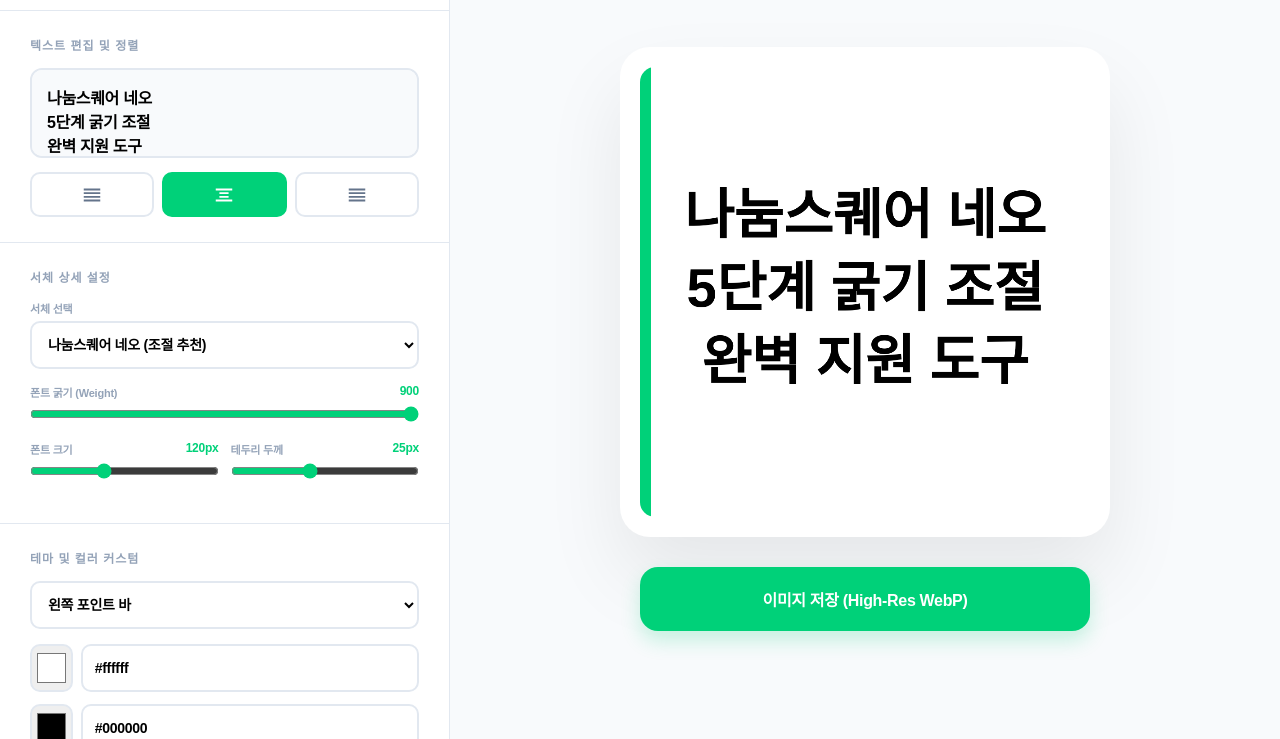
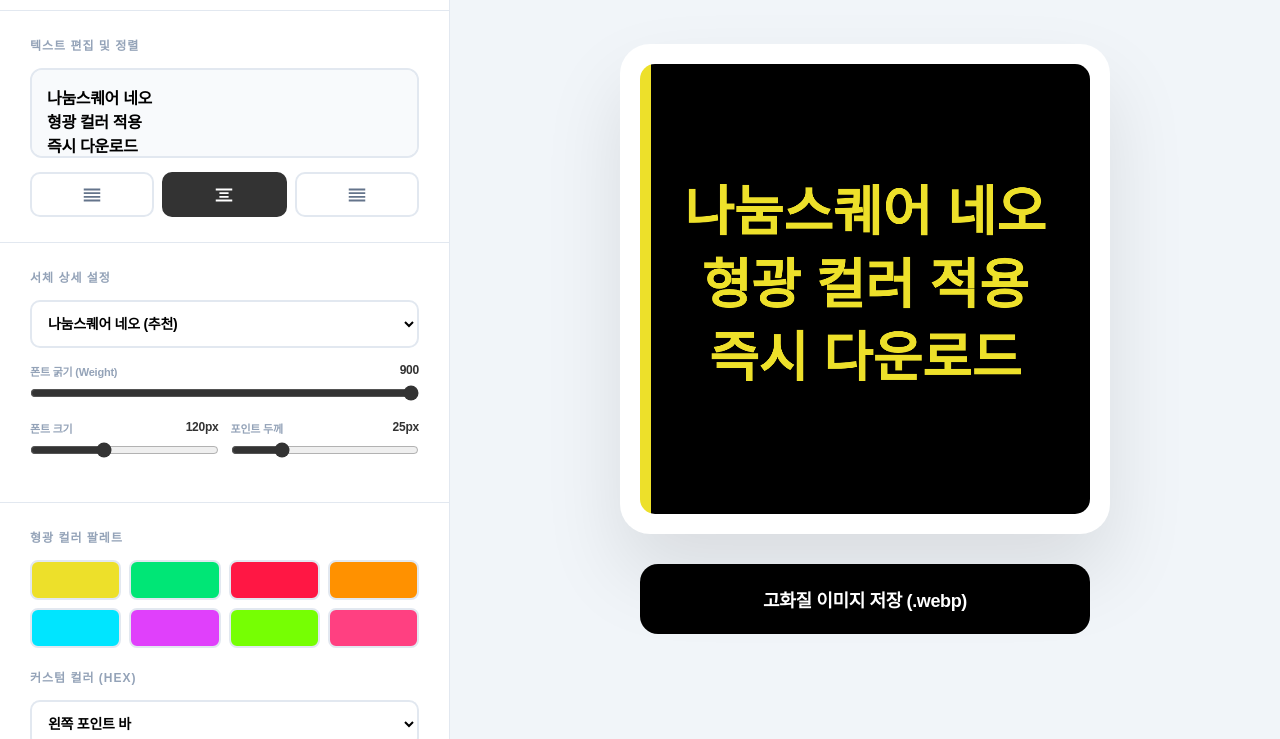
Before and after one commit to 304-crypto/sum2, a plain HTML site: page index.html in a window 1280 px wide. Shown: the part 61-800 px from the top of the page. Drawn offline with Linux system fonts and the light colour scheme; a web font is replaced by a local one.

Commit message:
Update index.html

```diff
--- a/index.html
+++ b/index.html
@@ -3,15 +3,11 @@
 <head>
     <meta charset="UTF-8">
     <meta name="viewport" content="width=device-width, initial-scale=1.0">
-    <title>Thumbnail Pro 5.0 - Variable Fonts</title>
+    <title>Thumbnail Pro 6.0 - Neon & Nanum</title>
 
-    <!-- 폰트 로드: 나눔스퀘어 네오 (전체 두께) -->
+    <!-- 폰트 로드 -->
     <link rel="stylesheet" type="text/css" href="https://hangeul.pstatic.net/hangeul_static/webfont/NanumSquareNeo/NanumSquareNeo.css">
-
-    <!-- 폰트 로드: 프리텐다드 (전체 두께 지원) -->
     <link rel="stylesheet" as="style" crossorigin href="https://cdn.jsdelivr.net/gh/orioncactus/pretendard@v1.3.9/dist/web/static/pretendard.min.css" />
-
-    <!-- 기타 디자인 폰트 (단일 두께) -->
     <link href="https://fonts.googleapis.com/css2?family=Black+Han+Sans&family=Do+Hyeon&family=Jua&family=Bagel+Fat+One&display=swap" rel="stylesheet">
 
     <style>
@@ -20,9 +16,9 @@
         @font-face { font-family: 'Esamanru'; src: url('https://fastly.jsdelivr.net/gh/projectnoonnu/noonfonts_20-04@2.1/EsamanruBold.woff') format('woff'); }
 
         :root {
-            --bg-main: #f8fafc;
+            --bg-main: #f1f5f9;
             --sidebar-bg: #ffffff;
-            --accent: #00d179;
+            --accent: #ede02a;
             --text-dark: #0f172a;
             --border: #e2e8f0;
         }
@@ -31,48 +27,49 @@
         body { background-color: var(--bg-main); color: var(--text-dark); display: flex; height: 100vh; overflow: hidden; }
 
         /* 사이드바 */
-        .sidebar { width: 450px; background: var(--sidebar-bg); border-right: 1px solid var(--border); display: flex; flex-direction: column; height: 100%; overflow-y: auto; z-index: 100; }
+        .sidebar { width: 450px; background: var(--sidebar-bg); border-right: 1px solid var(--border); display: flex; flex-direction: column; height: 100%; overflow-y: auto; }
         .sidebar-header { padding: 25px 30px; border-bottom: 1px solid var(--border); background: #fff; position: sticky; top: 0; z-index: 10; }
-        .sidebar-header h1 { font-size: 18px; font-weight: 900; color: var(--accent); }
+        .sidebar-header h1 { font-size: 18px; font-weight: 900; color: #333; }
 
         .config-section { padding: 25px 30px; border-bottom: 1px solid var(--border); }
         .config-title { font-size: 12px; font-weight: 800; color: #94a3b8; margin-bottom: 15px; text-transform: uppercase; letter-spacing: 1px; }
 
-        textarea { width: 100%; padding: 15px; border: 2px solid var(--border); border-radius: 12px; font-size: 16px; font-weight: 700; resize: none; min-height: 90px; background: #f8fafc; transition: 0.2s; }
-        textarea:focus { outline: none; border-color: var(--accent); background: #fff; }
+        textarea { width: 100%; padding: 15px; border: 2px solid var(--border); border-radius: 12px; font-size: 16px; font-weight: 700; resize: none; min-height: 90px; background: #f8fafc; }
 
         /* 정렬 아이콘 버튼 */
         .align-group { display: flex; gap: 8px; margin-top: 10px; }
-        .align-btn {
-            flex: 1; height: 45px; border: 2px solid var(--border); border-radius: 10px; background: #fff; cursor: pointer;
-            display: flex; align-items: center; justify-content: center; transition: 0.2s;
-        }
+        .align-btn { flex: 1; height: 45px; border: 2px solid var(--border); border-radius: 10px; background: #fff; cursor: pointer; display: flex; align-items: center; justify-content: center; transition: 0.2s; }
         .align-btn svg { width: 22px; height: 22px; fill: #64748b; }
-        .align-btn.active { background: var(--accent); border-color: var(--accent); }
+        .align-btn.active { background: #333; border-color: #333; }
         .align-btn.active svg { fill: #fff; }
 
         .control-row { display: grid; grid-template-columns: 1fr 1fr; gap: 12px; margin-bottom: 15px; }
-        .select, .hex-input { width: 100%; height: 48px; padding: 0 12px; border: 2px solid var(--border); border-radius: 10px; font-size: 14px; font-weight: 700; background: #fff; cursor: pointer; }
+        .select, .hex-input { width: 100%; height: 48px; padding: 0 12px; border: 2px solid var(--border); border-radius: 10px; font-size: 14px; font-weight: 700; background: #fff; }
+
+        /* 형광 팔레트 그리드 */
+        .neon-palette { display: grid; grid-template-columns: repeat(4, 1fr); gap: 8px; margin-bottom: 20px; }
+        .neon-btn { height: 40px; border-radius: 8px; border: 2px solid var(--border); cursor: pointer; transition: 0.2s; }
+        .neon-btn:hover { transform: scale(1.05); border-color: #333; }
 
         /* 프리셋 */
         .preset-grid { display: grid; grid-template-columns: repeat(3, 1fr); gap: 10px; }
         .preset-card { border: 2px solid var(--border); border-radius: 10px; padding: 6px; cursor: pointer; transition: 0.2s; text-align: center; }
-        .preset-card:hover { border-color: var(--accent); }
+        .preset-card:hover { border-color: #333; }
         .preset-box { width: 100%; height: 40px; border-radius: 6px; margin-bottom: 5px; display: flex; align-items: center; justify-content: center; font-size: 10px; font-weight: 900; }
         .preset-label { font-size: 10px; font-weight: 800; color: #64748b; }
 
         /* 메인 영역 */
         .main-content { flex: 1; display: flex; flex-direction: column; align-items: center; padding: 40px; overflow-y: auto; justify-content: center; }
-        .preview-wrap { background: #fff; padding: 20px; border-radius: 30px; box-shadow: 0 40px 80px rgba(0,0,0,0.08); }
+        .preview-wrap { background: #fff; padding: 20px; border-radius: 30px; box-shadow: 0 40px 80px rgba(0,0,0,0.1); }
         canvas { width: 450px; height: 450px; border-radius: 15px; display: block; }
 
-        .btn-download { width: 100%; max-width: 450px; margin-top: 30px; padding: 20px; background: var(--accent); color: white; border: none; border-radius: 18px; font-size: 16px; font-weight: 900; cursor: pointer; transition: 0.3s; box-shadow: 0 10px 20px rgba(0, 209, 121, 0.2); }
-        .btn-download:hover { background: #00b368; transform: translateY(-2px); }
+        .btn-download { width: 100%; max-width: 450px; margin-top: 30px; padding: 22px; background: #000; color: #fff; border: none; border-radius: 18px; font-size: 18px; font-weight: 900; cursor: pointer; transition: 0.3s; }
+        .btn-download:hover { background: #333; transform: translateY(-3px); }
 
         .range-wrap { margin-bottom: 15px; }
         .range-header { display: flex; justify-content: space-between; margin-bottom: 6px; font-size: 11px; font-weight: 800; color: #94a3b8; }
-        .range-val { color: var(--accent); font-size: 12px; }
-        input[type="range"] { width: 100%; accent-color: var(--accent); cursor: pointer; }
+        .range-val { color: #333; font-size: 12px; }
+        input[type="range"] { width: 100%; accent-color: #333; cursor: pointer; }
 
         .color-group { display: flex; gap: 8px; align-items: center; margin-bottom: 12px; }
         .color-input { width: 48px; height: 48px; padding: 3px; border: 2px solid var(--border); border-radius: 10px; cursor: pointer; }
@@ -82,45 +79,35 @@
 
 <aside class="sidebar">
     <div class="sidebar-header">
-        <h1>THUMBNAIL PRO 5.0</h1>
+        <h1>Thumbnail Maker Pro 6.0</h1>
     </div>
 
     <!-- 1. 텍스트 설정 -->
     <div class="config-section">
         <div class="config-title">텍스트 편집 및 정렬</div>
-        <textarea id="text-input">나눔스퀘어 네오&#10;5단계 굵기 조절&#10;완벽 지원 도구</textarea>
+        <textarea id="text-input">나눔스퀘어 네오&#10;형광 컬러 적용&#10;즉시 다운로드</textarea>
         <div class="align-group">
-            <button class="align-btn" data-align="left">
-                <svg viewBox="0 0 24 24"><path d="M3 15h18v-2H3v2zm0 4h18v-2H3v2zm0-8h18V9H3v2zm0-6v2h18V5H3z"/></svg>
-            </button>
-            <button class="align-btn active" data-align="center">
-                <svg viewBox="0 0 24 24"><path d="M7 15h10v-2H7v2zm-4 4h18v-2H3v2zm4-8h10V9H7v2zm-4-6v2h18V5H3z"/></svg>
-            </button>
-            <button class="align-btn" data-align="right">
-                <svg viewBox="0 0 24 24"><path d="M3 15h18v-2H3v2zm0 4h18v-2H3v2zm0-8h18V9H3v2zm0-6v2h18V5H3z" transform="scale(-1, 1) translate(-24, 0)"/></svg>
-            </button>
+            <button class="align-btn" data-align="left"><svg viewBox="0 0 24 24"><path d="M3 15h18v-2H3v2zm0 4h18v-2H3v2zm0-8h18V9H3v2zm0-6v2h18V5H3z"/></svg></button>
+            <button class="align-btn active" data-align="center"><svg viewBox="0 0 24 24"><path d="M7 15h10v-2H7v2zm-4 4h18v-2H3v2zm4-8h10V9H7v2zm-4-6v2h18V5H3z"/></svg></button>
+            <button class="align-btn" data-align="right"><svg viewBox="0 0 24 24"><path d="M3 15h18v-2H3v2zm0 4h18v-2H3v2zm0-8h18V9H3v2zm0-6v2h18V5H3z" transform="scale(-1, 1) translate(-24, 0)"/></svg></button>
         </div>
     </div>
 
     <!-- 2. 폰트 및 굵기 -->
     <div class="config-section">
         <div class="config-title">서체 상세 설정</div>
-        <div style="margin-bottom:15px;">
-            <label style="font-size:11px; font-weight:800; color:#94a3b8; display:block; margin-bottom:5px;">서체 선택</label>
-            <select id="font-family" class="select">
-                <option value="NanumSquareNeo">나눔스퀘어 네오 (조절 추천)</option>
-                <option value="Pretendard">프리텐다드 (조절 가능)</option>
-                <option value="TmonMonsori">티몬 몬소리 (단일 두께)</option>
-                <option value="GmarketSansBold">G마켓 산스 (단일 두께)</option>
-                <option value="Esamanru">이사만루 (단일 두께)</option>
-                <option value="Bagel Fat One">베이글 팻 (단일 두께)</option>
-            </select>
-        </div>
+        <select id="font-family" class="select" style="margin-bottom:15px;">
+            <option value="NanumSquareNeo" selected>나눔스퀘어 네오 (추천)</option>
+            <option value="Pretendard">프리텐다드</option>
+            <option value="TmonMonsori">티몬 몬소리</option>
+            <option value="GmarketSansBold">G마켓 산스</option>
+            <option value="Esamanru">이사만루</option>
+            <option value="Bagel Fat One">베이글 팻</option>
+        </select>
 
         <div class="range-wrap">
             <div class="range-header"><span>폰트 굵기 (Weight)</span><span class="range-val" id="fw-val">900</span></div>
             <input type="range" id="font-weight" min="100" max="900" step="100" value="900">
-            <p id="weight-notice" style="font-size:10px; color:#f43f5e; margin-top:5px; display:none;">* 현재 폰트는 굵기 조절을 지원하지 않습니다.</p>
         </div>
 
         <div class="control-row" style="margin-bottom:0;">
@@ -129,15 +116,27 @@
                 <input type="range" id="font-size" min="40" max="250" value="120">
             </div>
             <div class="range-wrap">
-                <div class="range-header"><span>테두리 두께</span><span class="range-val" id="bw-val">25px</span></div>
-                <input type="range" id="border-width" min="0" max="60" value="25">
+                <div class="range-header"><span>포인트 두께</span><span class="range-val" id="bw-val">25px</span></div>
+                <input type="range" id="border-width" min="0" max="100" value="25">
             </div>
         </div>
     </div>
 
-    <!-- 3. 테마 및 컬러 -->
+    <!-- 3. 컬러 팔레트 & 커스텀 -->
     <div class="config-section">
-        <div class="config-title">테마 및 컬러 커스텀</div>
+        <div class="config-title">형광 컬러 팔레트</div>
+        <div class="neon-palette">
+            <button class="neon-btn" style="background:#ede02a;" data-color="#ede02a"></button>
+            <button class="neon-btn" style="background:#00e676;" data-color="#00e676"></button>
+            <button class="neon-btn" style="background:#ff1744;" data-color="#ff1744"></button>
+            <button class="neon-btn" style="background:#ff9100;" data-color="#ff9100"></button>
+            <button class="neon-btn" style="background:#00e5ff;" data-color="#00e5ff"></button>
+            <button class="neon-btn" style="background:#e040fb;" data-color="#e040fb"></button>
+            <button class="neon-btn" style="background:#76ff03;" data-color="#76ff03"></button>
+            <button class="neon-btn" style="background:#ff4081;" data-color="#ff4081"></button>
+        </div>
+
+        <div class="config-title">커스텀 컬러 (HEX)</div>
         <select id="border-mode" class="select" style="margin-bottom:15px;">
             <option value="none">테두리 없음</option>
             <option value="all">4면 전체 테두리</option>
@@ -145,16 +144,19 @@
             <option value="top">상단 포인트 바</option>
         </select>
         <div class="color-group">
-            <input type="color" id="bg-picker" class="color-input" value="#ffffff">
-            <input type="text" id="bg-hex" class="hex-input" value="#ffffff">
+            <input type="color" id="bg-picker" class="color-input" value="#000000">
+            <input type="text" id="bg-hex" class="hex-input" value="#000000">
+            <label style="font-size:11px; font-weight:800;">배경</label>
         </div>
         <div class="color-group">
-            <input type="color" id="text-picker" class="color-input" value="#000000">
-            <input type="text" id="text-hex" class="hex-input" value="#000000">
+            <input type="color" id="text-picker" class="color-input" value="#ede02a">
+            <input type="text" id="text-hex" class="hex-input" value="#ede02a">
+            <label style="font-size:11px; font-weight:800;">글자</label>
         </div>
-        <div class="color-group" style="margin-bottom:0;">
-            <input type="color" id="point-picker" class="color-input" value="#00d179">
-            <input type="text" id="point-hex" class="hex-input" value="#00d179">
+        <div class="color-group">
+            <input type="color" id="point-picker" class="color-input" value="#ede02a">
+            <input type="text" id="point-hex" class="hex-input" value="#ede02a">
+            <label style="font-size:11px; font-weight:800;">포인트</label>
         </div>
     </div>
 
@@ -169,24 +171,23 @@
     <div class="preview-wrap">
         <canvas id="preview-canvas" width="1000" height="1000"></canvas>
     </div>
-    <button class="btn-download" onclick="download()">이미지 저장 (High-Res WebP)</button>
-</aside>
+    <button class="btn-download" id="download-btn">고화질 이미지 저장 (.webp)</button>
+</main>
 
 <script>
     const canvas = document.getElementById('preview-canvas');
     const ctx = canvas.getContext('2d');
 
     const presets = [
-        { name: '네이버 시그니처', bg: '#ffffff', text: '#000000', point: '#00d179' },
+        { name: '네온 옐로우', bg: '#000000', text: '#ede02a', point: '#ede02a' },
+        { name: '네이버 그린', bg: '#ffffff', text: '#000000', point: '#00d179' },
+        { name: '다크 그린', bg: '#0f172a', text: '#ffffff', point: '#22c55e' },
         { name: '유튜브 레드', bg: '#ffffff', text: '#000000', point: '#ff0000' },
-        { name: '다크 모드', bg: '#0f172a', text: '#ffffff', point: '#22c55e' },
         { name: '오렌지 톡', bg: '#ff9500', text: '#ffffff', point: '#ffffff' },
-        { name: '사이버 펑크', bg: '#000000', text: '#00f2ff', point: '#00f2ff' },
-        { name: '럭셔리 골드', bg: '#1a1a1a', text: '#d4af37', point: '#d4af37' }
+        { name: '사이버 펑크', bg: '#000000', text: '#00f2ff', point: '#00f2ff' }
     ];
 
     let currentAlign = 'center';
-    const variableFonts = ['NanumSquareNeo', 'Pretendard'];
 
     const elements = {
         text: document.getElementById('text-input'),
@@ -198,7 +199,6 @@
         bgP: document.getElementById('bg-picker'), bgH: document.getElementById('bg-hex'),
         txP: document.getElementById('text-picker'), txH: document.getElementById('text-hex'),
         ptP: document.getElementById('point-picker'), ptH: document.getElementById('point-hex'),
-        weightNotice: document.getElementById('weight-notice')
     };
 
     // 프리셋 생성
@@ -208,13 +208,26 @@
         div.innerHTML = `<div class="preset-box" style="background:${p.bg}; color:${p.text}; border-left:4px solid ${p.point}">가나다</div>
                          <div class="preset-label">${p.name}</div>`;
         div.onclick = () => {
-            elements.bgP.value = p.bg; elements.bgH.value = p.bg.toUpperCase();
-            elements.txP.value = p.text; elements.txH.value = p.text.toUpperCase();
-            elements.ptP.value = p.point; elements.ptH.value = p.point.toUpperCase();
+            updateAllColors(p.bg, p.text, p.point);
             draw();
         };
         document.getElementById('preset-grid').appendChild(div);
     });
+
+    // 형광 팔레트 이벤트
+    document.querySelectorAll('.neon-btn').forEach(btn => {
+        btn.onclick = () => {
+            const color = btn.dataset.color;
+            updateAllColors(elements.bgH.value, color, color);
+            draw();
+        };
+    });
+
+    function updateAllColors(bg, text, pt) {
+        elements.bgP.value = bg; elements.bgH.value = bg.toUpperCase();
+        elements.txP.value = text; elements.txH.value = text.toUpperCase();
+        elements.ptP.value = pt; elements.ptH.value = pt.toUpperCase();
+    }
 
     // 정렬 버튼
     document.querySelectorAll('.align-btn').forEach(btn => {
@@ -241,10 +254,6 @@
         const fw = elements.weight.value;
         const bw = parseInt(elements.borderWidth.value);
         const mode = elements.borderMode.value;
-        const fontName = elements.font.value;
-
-        // 조절 불가 폰트 알림
-        elements.weightNotice.style.display = variableFonts.includes(fontName) ? 'none' : 'block';
 
         // 수치 갱신
         document.getElementById('fs-val').innerText = fs + 'px';
@@ -255,7 +264,7 @@
         ctx.fillStyle = elements.bgH.value;
         ctx.fillRect(0, 0, canvas.width, canvas.height);
 
-        // 테두리
+        // 테두리 포인트
         ctx.fillStyle = elements.ptH.value;
         if (mode === 'all') {
             ctx.strokeStyle = elements.ptH.value; ctx.lineWidth = bw * 2;
@@ -265,7 +274,7 @@
 
         // 텍스트 설정
         ctx.fillStyle = elements.txH.value;
-        ctx.font = `${fw} ${fs}px "${fontName}", sans-serif`;
+        ctx.font = `${fw} ${fs}px "${elements.font.value}", sans-serif`;
         ctx.textBaseline = 'middle';
 
         let x = canvas.width / 2;
@@ -288,6 +297,18 @@
         });
     }
 
+    // 다운로드 로직 (강화됨)
+    document.getElementById('download-btn').onclick = function() {
+        const timestamp = new Date().getTime();
+        const dataUrl = canvas.toDataURL('image/webp', 0.95);
+        const link = document.createElement('a');
+        link.href = dataUrl;
+        link.download = `thumbnail_${timestamp}.webp`;
+        document.body.appendChild(link);
+        link.click();
+        document.body.removeChild(link);
+    };
+
     ['text', 'font', 'weight', 'fontSize', 'borderMode', 'borderWidth'].forEach(k => {
         elements[k].oninput = draw;
     });
```
